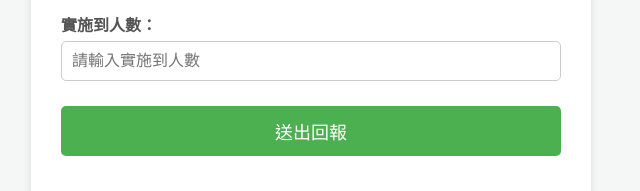
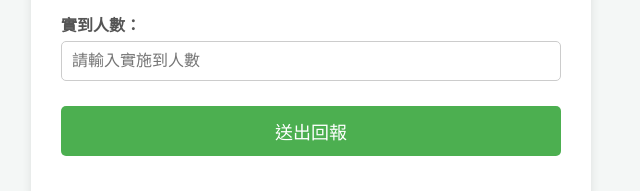
Before and after one commit to mptop2222/nansanshock, a plain HTML site: page index.html in a window 1280 px wide. Shown: the part 520-711 px from the top of the page, 329-969 px from the left. Drawn offline with Linux system fonts and the light colour scheme.

Commit message:
Update index.html

```diff
--- a/index.html
+++ b/index.html
@@ -193,7 +193,7 @@
 
             <!-- 實施到人數 -->
             <div class="form-group">
-                <label for="actualNum">實施到人數：</label>
+                <label for="actualNum">實到人數：</label>
                 <input type="number" id="actualNum" min="0" placeholder="請輸入實施到人數" required>
             </div>
 
```
